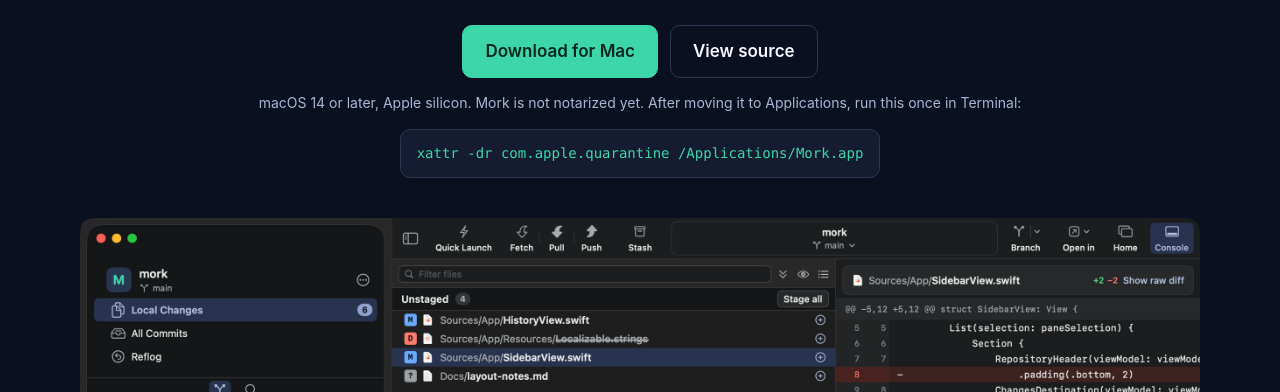
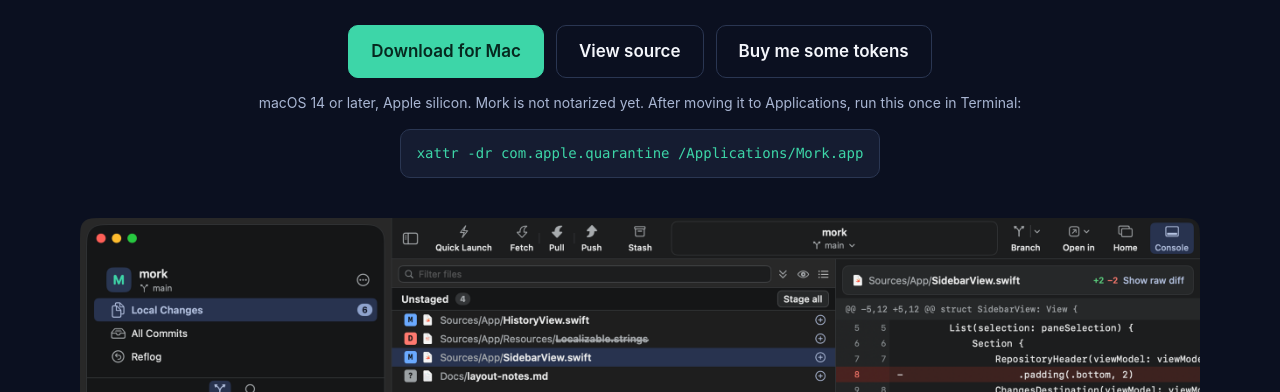
Before and after one commit to mantrandev/Mork, a plain HTML site: page docs/index.html in a window 1280 px wide. Shown: the part 408-800 px from the top of the page. Drawn offline with Linux system fonts and the light colour scheme.

Commit message:
docs: add a PayPal link to support Mork

```diff
--- a/docs/index.html
+++ b/docs/index.html
@@ -80,6 +80,7 @@ footer a { color: var(--text); }
     <div class="actions">
       <a class="button primary" href="https://github.com/mantrandev/Mork/releases/latest/download/Mork.zip">Download for Mac</a>
       <a class="button" href="https://github.com/mantrandev/Mork">View source</a>
+      <a class="button" href="https://www.paypal.com/cgi-bin/webscr?cmd=_xclick&amp;business=tranman131%40gmail.com&amp;item_name=Tokens%20for%20Mork&amp;currency_code=USD">Buy me some tokens</a>
     </div>
     <p class="note">macOS 14 or later, Apple silicon. Mork is not notarized yet. After moving it to Applications, run this once in Terminal:</p>
     <pre class="cmd"><code>xattr -dr com.apple.quarantine /Applications/Mork.app</code></pre>
@@ -133,6 +134,7 @@ footer a { color: var(--text); }
 
 <footer>
   <div class="wrap">
+    <p>Mork is free. If it helps you, <a href="https://www.paypal.com/cgi-bin/webscr?cmd=_xclick&amp;business=tranman131%40gmail.com&amp;item_name=Tokens%20for%20Mork&amp;currency_code=USD">buy me some tokens on PayPal</a>.</p>
     <p>Mork is free for noncommercial use and for internal work at a company. It is source-available under the <a href="https://github.com/mantrandev/Mork/blob/main/LICENSE">PolyForm Noncommercial License</a> with an added permission. You cannot sell it or put it in a commercial product.</p>
   </div>
 </footer>
```
Also changed, not shown: 2 other files.
